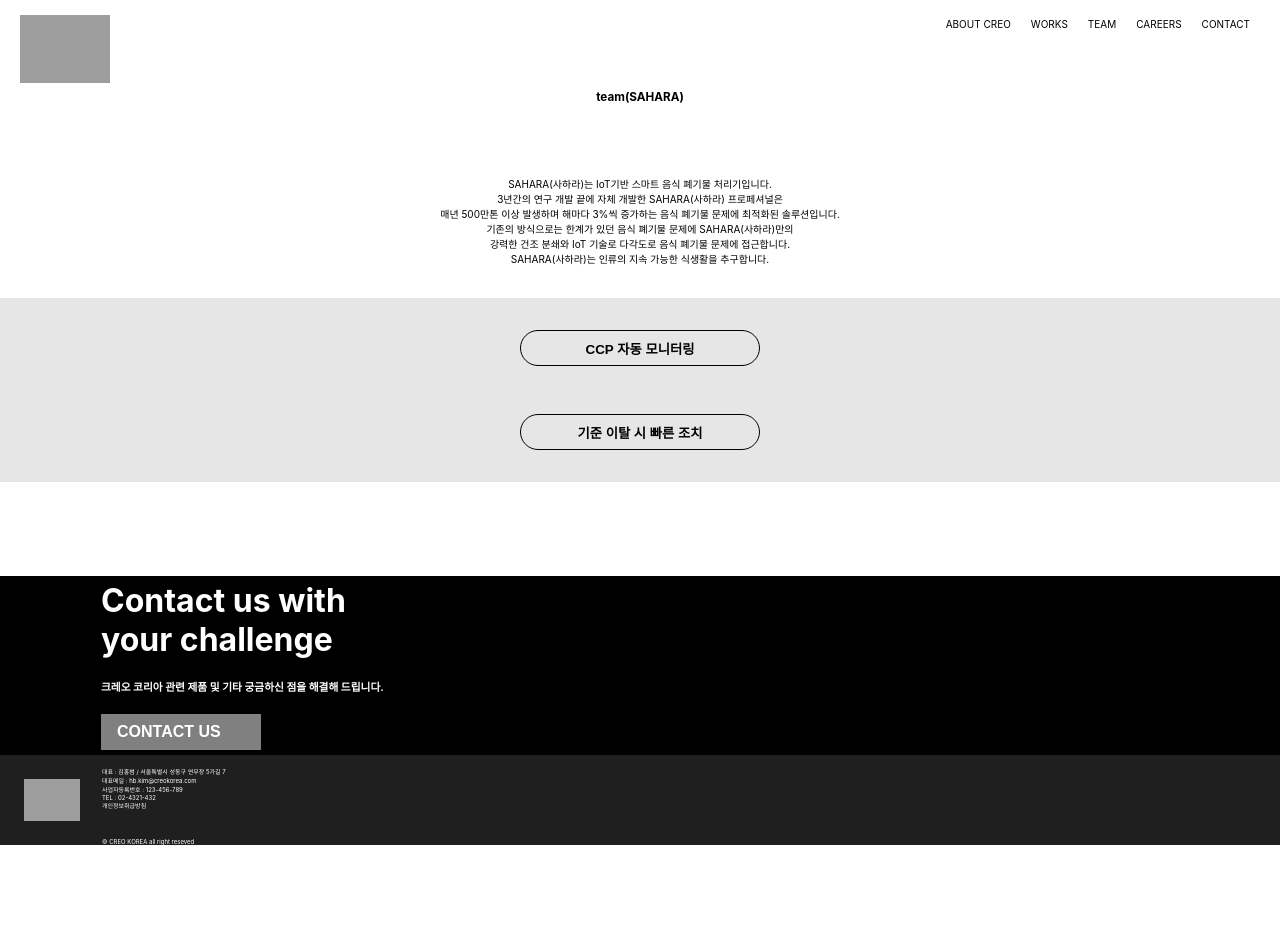
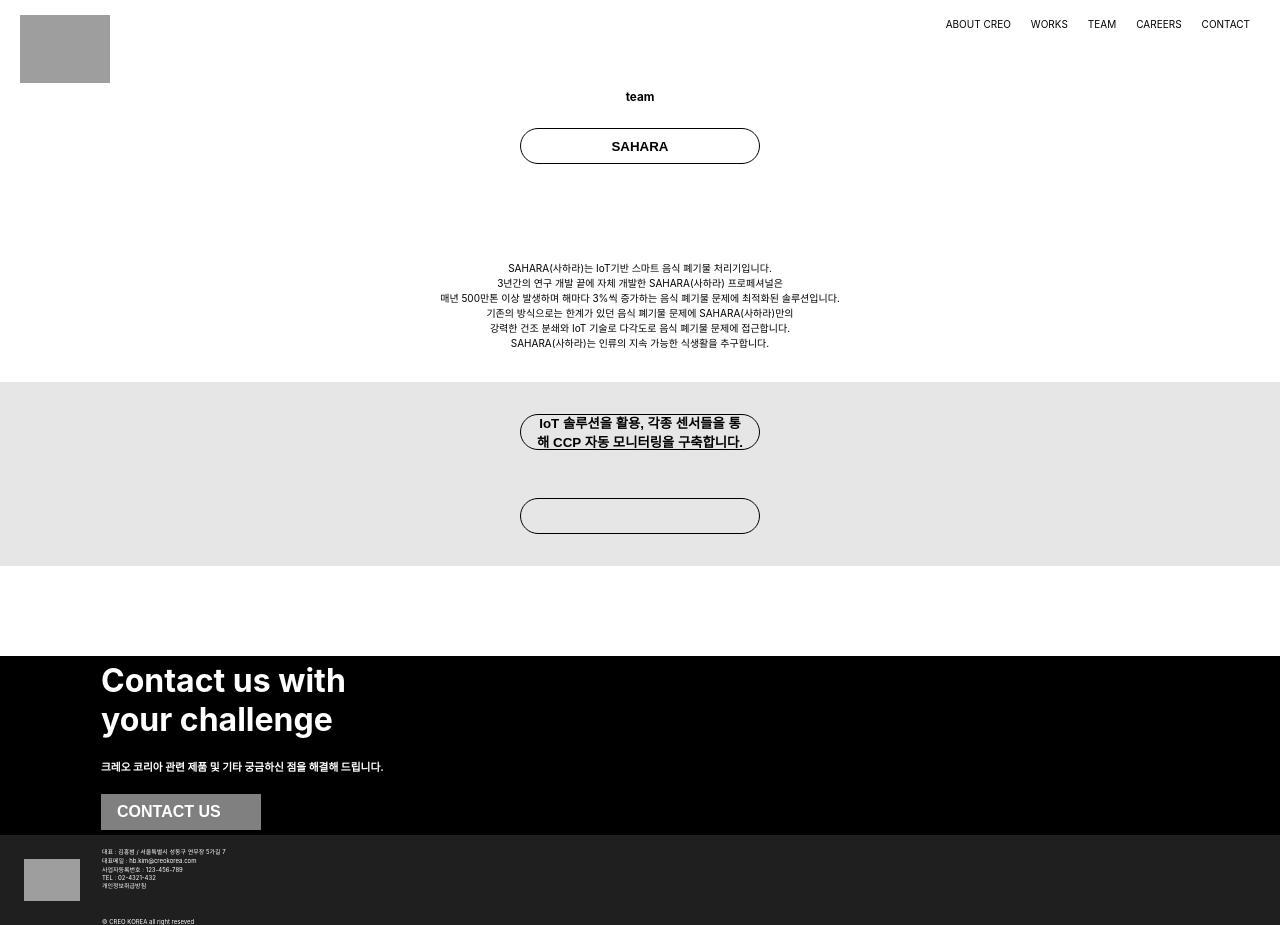
Before and after one commit to zerda217/React, a React (Create React App) app in the folder creotest/: page /Creo in a window 1280 px wide. Both pictures are taken after a click on the item "TEAM". Before the commit the page ends 845 px from the top, so only its background shows below. Built offline with nearby package versions, Linux system fonts and the light colour scheme; grey boxes are pictures that could not be loaded.

Commit message:
route, state 연습

```diff
--- a/creotest/src/components/Creo.js
+++ b/creotest/src/components/Creo.js
@@ -1,7 +1,7 @@
 import React, {useState} from 'react';
 // import { HashRouter as Router, Switch, Route, Link } from 'react-router-dom';
 import Title from './Title';
-import { Home, Profile, Contact } from './';
+import { Home, Team, Profile, Contact } from './';
 import './Components.scss';
 
 // function Nesting (  ) {
@@ -34,11 +34,26 @@
 //   }
 
 function Creo() {
-  const [count, setCount] = useState( 0 );
+  const [goHome, setGohome] = useState( true )
+  const [goContact, setGocontact] = useState( false )
+  const [goTeam, setGoteam] = useState( false )
 
-  const onClick = () => {
-    setCount(count+ 1);
-    console.info('click1', count);
+  const onClick1 = () => {
+    setGohome( true )
+    setGocontact( false )
+    setGoteam( false )
+  }
+
+  const onClick2 = () => {
+    setGohome( false )
+    setGocontact( true )
+    setGoteam( false )
+  }
+
+  const onClick3 = () => {
+    setGohome( false )
+    setGocontact( false )
+    setGoteam( true )
   }
 
   return (
@@ -50,11 +65,14 @@
         <p>[자원&에너지 순환형 푸드테크 체인] 완성</p>
         <img className="foodTech" src=" " alt="FOOD TECH"/>
         <p>
-        <button onClick={onClick}>-클릭1-</button>
+        <button onClick={onClick1}>-클릭1-</button>
+        <button onClick={onClick2}>-클릭2-</button>
+        <button onClick={onClick3}>-클릭3-</button>
         <p>
-        {count}
-        <Contact />
-
+        {/* {count} */}
+        { goHome && <Home /> }
+        { goContact && <Contact /> }
+        { goTeam && <Team /> }
         </p>
         </p>
         </>
--- a/creotest/src/components/Profile.js
+++ b/creotest/src/components/Profile.js
@@ -15,8 +15,9 @@
       수십 종의 CCP 일지와 법적 서류들의 작성과 보관의 용이성까지 확보 할 수 있습니다. <br/>
       YESSUP (예썹)은 식품 안전 신뢰도 확보와 생산 효율성 제고를 동시에 실현합니다.</p>,
     subtitle: [
-      <Title name = "CCP 자동 모니터링"> <p>IoT 솔루션을 활용, 각종 센서들을 통해 CCP 자동 모니터링을 구축합니다.</p> </Title>,
-      <Title name = "기준 이탈 시 빠른 조치"/>]
+      <div> <Title>CCP 자동 모니터링 </Title> IoT 솔루션을 활용, 각종 센서들을 통해 CCP 자동 모니터링을 구축합니다.</div>,
+      <div> <Title>기준 이탈 시 빠른 조치 </Title> IoT 솔루션을 활용, 각종 센서들을 통해 CCP 자동 모니터링을 구축합니다.</div>
+    ]
   },
 
   kitchen: {
@@ -47,8 +48,10 @@
 };
 
 const Profile = ({ match }) => {
+  console.log('22',match)
   // 파라미터를 받아올 땐 match 안에 들어있는 params 값을 참조합니다.
   const { title } = match.params;
+  console.log('title.match', match.params)
   const profile = data[title];
   // const { path, url } = useRouteMatch();
 
@@ -58,7 +61,8 @@
   return (
     <div>
       <h3>
-        {title}({profile.name})
+        {title}
+        <Title>{profile.name}</Title>
       </h3>
       <p>{profile.description}</p>
       <Table>
--- a/creotest/src/components/Title.js
+++ b/creotest/src/components/Title.js
@@ -4,7 +4,7 @@
 function Title(props) {
   return (
   <div>
-     <button className="Title">{props.name}</button>
+     <button className="Title">{props.children}</button>
   </div>
   );
 }
--- a/creotest/src/components/index.js
+++ b/creotest/src/components/index.js
@@ -2,3 +2,4 @@
 export { default as Creo } from './Creo';
 export { default as Profile } from './Profile';
 export { default as Contact } from './Contact';
+export { default as Team } from './Team';
```
